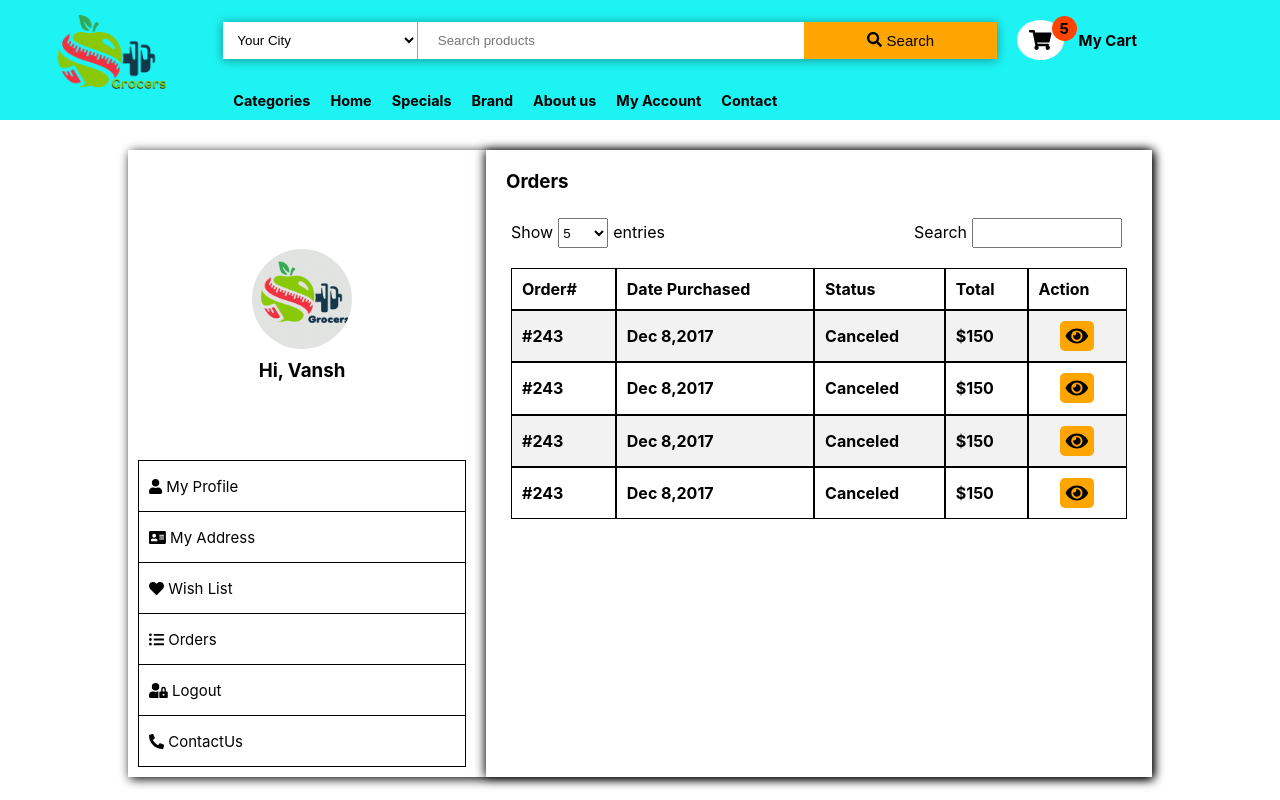
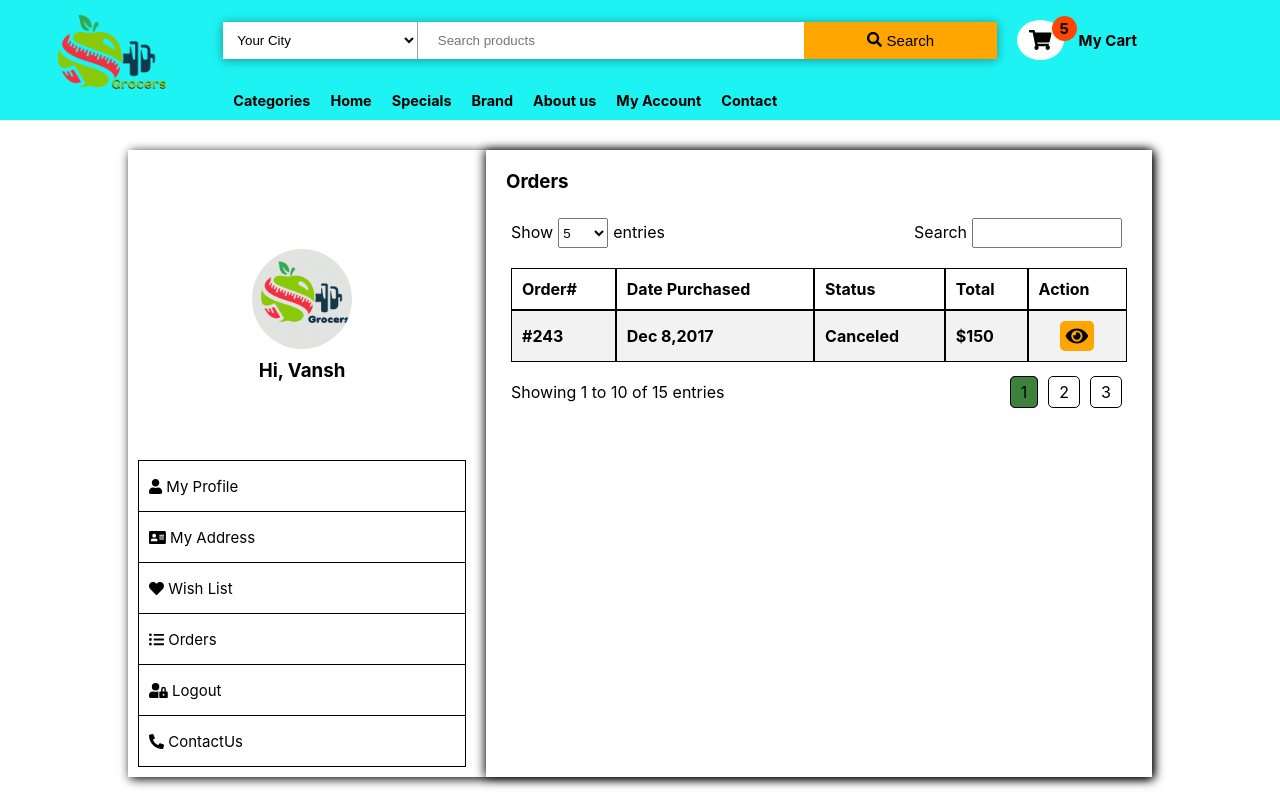
Before and after one commit to Vansh1067/grocers, a React (Create React App) app: page / in a window 1280 px wide. Shown: the top 800 px of the page. Built offline with nearby package versions, Linux system fonts and the light colour scheme.

Commit message:
add order footer of user info

```diff
--- a/src/component/userInfoComponent/deatilComponent/orderComponent/orderComponent.css
+++ b/src/component/userInfoComponent/deatilComponent/orderComponent/orderComponent.css
@@ -1,4 +1,4 @@
-.orderHeader{
+.orderHeader,.orderFooter{
    display: flex;
    flex-direction: row;
    justify-content: space-between;
@@ -47,3 +47,15 @@
 .iconth{
     text-align: center;
 }
+.pagination a{
+
+    margin: 5px;
+    padding: 5px 10px;
+    text-decoration: none;
+    color: black;
+    border: 1px solid black;
+    border-radius: 5px;
+}
+.show{
+    background-color: rgb(60, 129, 60);
+}
--- a/src/component/userInfoComponent/deatilComponent/orderComponent/orderComponent.js
+++ b/src/component/userInfoComponent/deatilComponent/orderComponent/orderComponent.js
@@ -36,7 +36,7 @@ const OrderComponent=(props)=>{
                                 </tr>
                             </thead>
                             <tbody>
-                            <tr>
+                                <tr>
                                     <th>#243</th>
                                     <th>Dec 8,2017</th>
                                     <th>Canceled</th>
@@ -44,30 +44,18 @@ const OrderComponent=(props)=>{
                                     <th class='iconth'><FontAwesomeIcon className="eyeIcon" icon={faEye}/></th>
 
                                 </tr>
-                                <tr>
-                                    <th>#243</th>
-                                    <th>Dec 8,2017</th>
-                                    <th>Canceled</th>
-                                    <th>$150</th>
-                                    <th class='iconth'><FontAwesomeIcon className="eyeIcon" icon={faEye}/></th>
 
-                                </tr><tr>
-                                    <th>#243</th>
-                                    <th>Dec 8,2017</th>
-                                    <th>Canceled</th>
-                                    <th>$150</th>
-                                    <th class='iconth'><FontAwesomeIcon className="eyeIcon" icon={faEye}/></th>
-
-                                </tr><tr>
-                                    <th>#243</th>
-                                    <th>Dec 8,2017</th>
-                                    <th>Canceled</th>
-                                    <th>$150</th>
-                                    <th class='iconth'><FontAwesomeIcon className="eyeIcon" icon={faEye}/></th>
-
-                                </tr>
                             </tbody>
                         </table>
+                </div>
+                <div class="orderFooter">
+                    <p>Showing 1 to 10 of 15 entries </p>
+                    <div class="pagination">
+                        <a href="" class="show">1</a>
+                        <a href="">2</a>
+                        <a href="">3</a>
+
+                    </div>
                 </div>
             </div>
         </Hoc>
```
